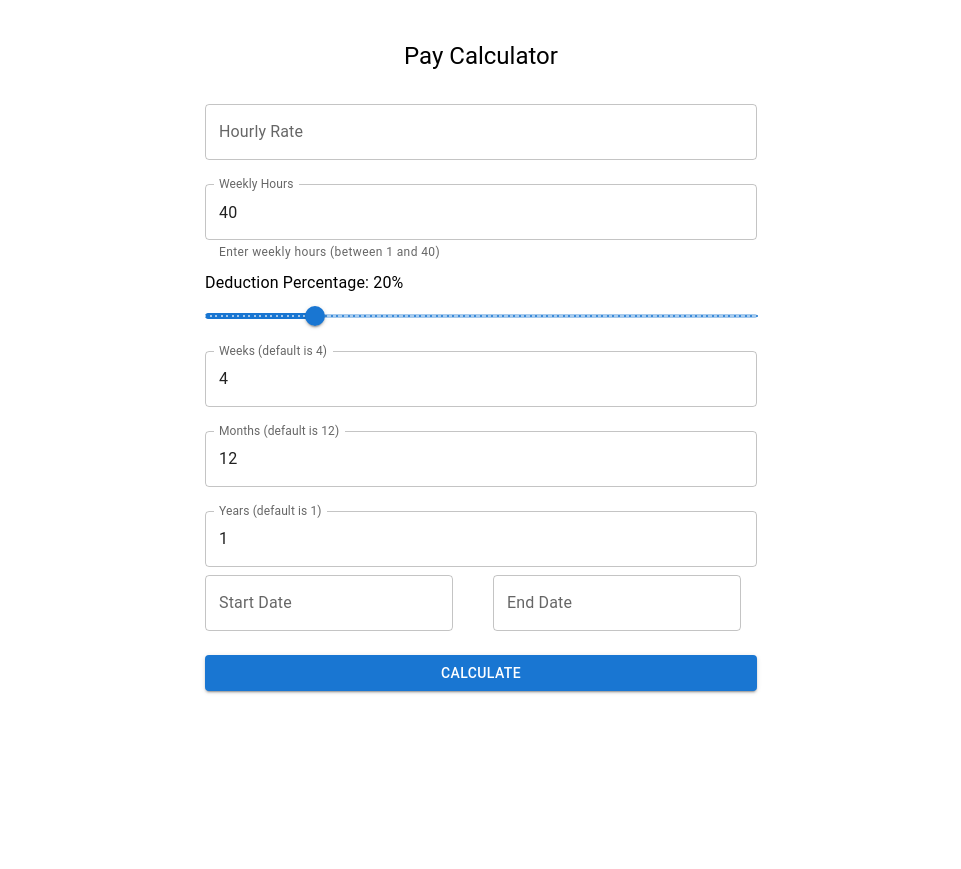
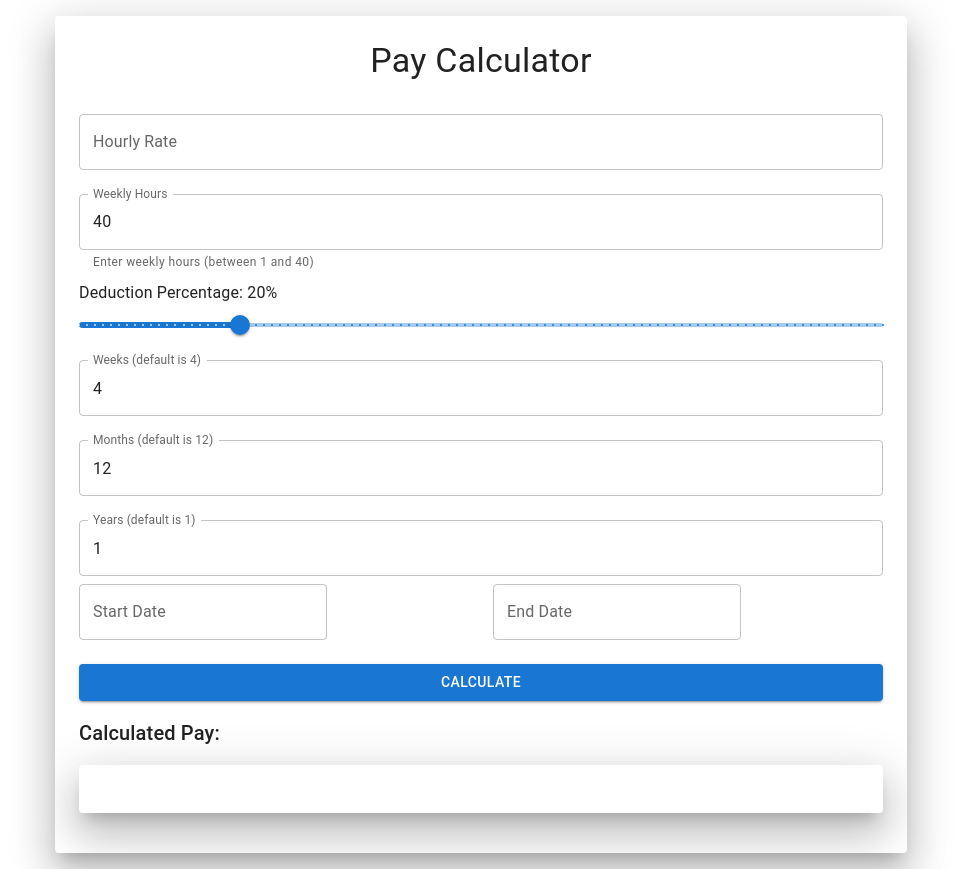
Before and after one commit to vmtejas/pay-calculator, a React (Create React App) app: page / in a window 1280 px wide. Shown: the whole page, without its empty margins (159-1120 px from the left). Before the commit the page ends 800 px from the top, so only its background shows below. Built offline with nearby package versions, Linux system fonts and the light colour scheme.

Commit message:
Updated the look and feel

```diff
--- a/src/Calculator.js
+++ b/src/Calculator.js
@@ -1,5 +1,5 @@
 import React, { useState } from 'react';
-import { TextField, Button, Typography, Container, Box, Slider, Grid } from '@mui/material';
+import { TextField, Button, Typography, Container, Box, Slider, Grid, Card } from '@mui/material';
 import { LocalizationProvider } from '@mui/x-date-pickers';
 import { AdapterDateFns } from '@mui/x-date-pickers/AdapterDateFns';
 import { DatePicker } from '@mui/x-date-pickers';
@@ -53,10 +53,9 @@ function Calculator() {
 
     return (
         <LocalizationProvider dateAdapter={AdapterDateFns}>
-            <Container component="main" maxWidth="sm" sx={{ mt: 5, display: 'flex', flexDirection: 'column', alignItems: 'center' }}>
-                <Typography component="h1" variant="h5">
-                    Pay Calculator
-                </Typography>
+            <Container component="main" maxWidth="md">
+                <Card square={false} elevation={24} sx={{ padding: 3, margin: "1em 0" }}>
+                    <Typography variant="h4" align="center" gutterBottom>Pay Calculator</Typography>
                     <Box component="form" width="100%" mt={2}>
                         <TextField
                             variant="outlined"
@@ -156,10 +155,12 @@ function Calculator() {
                             variant="contained"
                             color="primary"
                             sx={{ mt: 3, mb: 2 }}
-                        onClick={calculatePay}
-                    >
+                            onClick={calculatePay}>
                             Calculate
                         </Button>
+
+                        <Typography variant="h6" gutterBottom>Calculated Pay:</Typography>
+                        <Card square={false} elevation={24} sx={{ padding: 3, margin: "1em 0" }}>
                             {pay && (
                                 <Box mt={2}>
                                     <Typography variant="body1">Daily Pay: ${pay.dailyPay.toFixed(2)}</Typography>
@@ -169,7 +170,9 @@ function Calculator() {
                                     {days && <Typography variant="body1">The pay from {startDate.toLocaleDateString()} to {endDate.toLocaleDateString()} ({days} days) is ${(days * pay.dailyPay).toFixed(2)}</Typography>}
                                 </Box>
                             )}
+                        </Card>
                     </Box>
+                </Card>
             </Container>
         </LocalizationProvider>
     );
```
Lines whose indentation alone changed are shown as unchanged.
